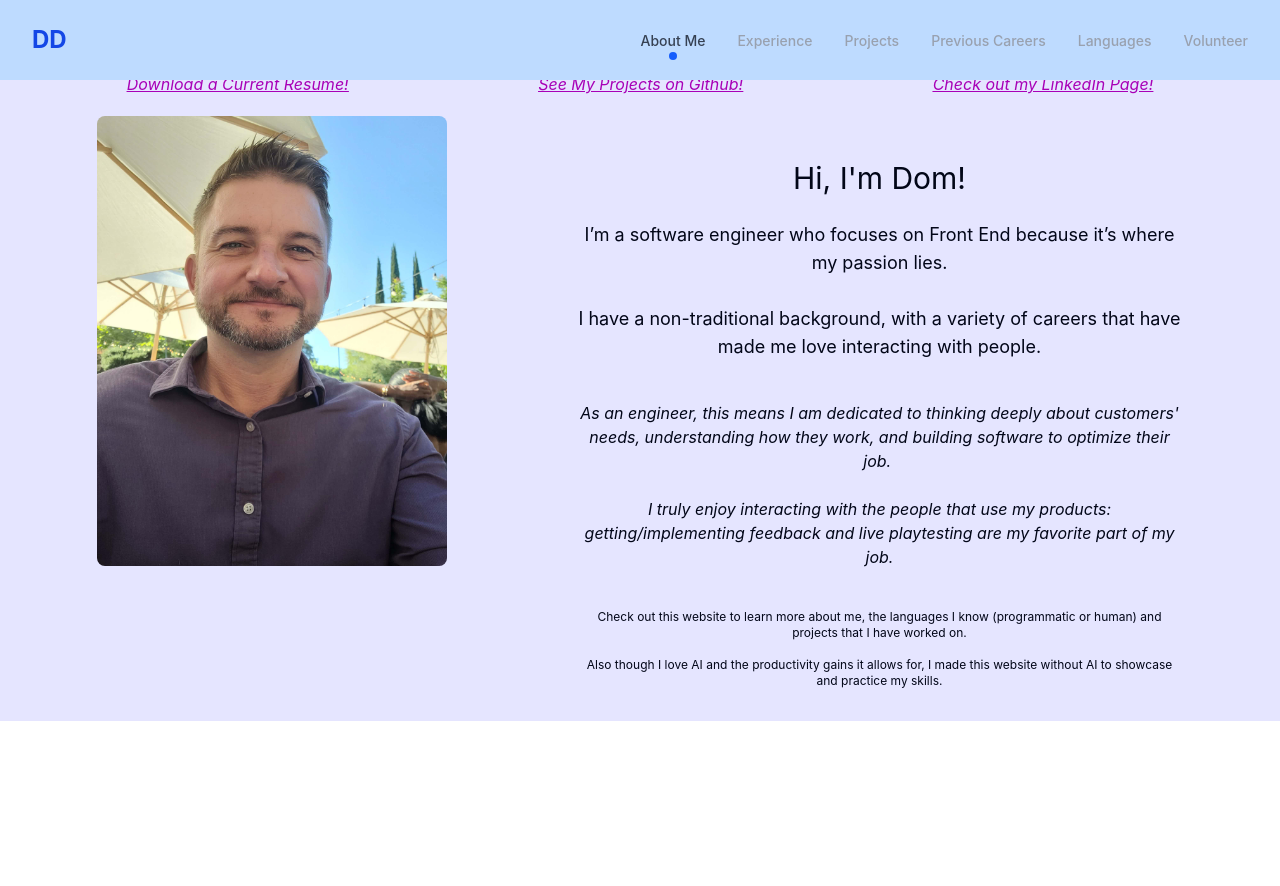
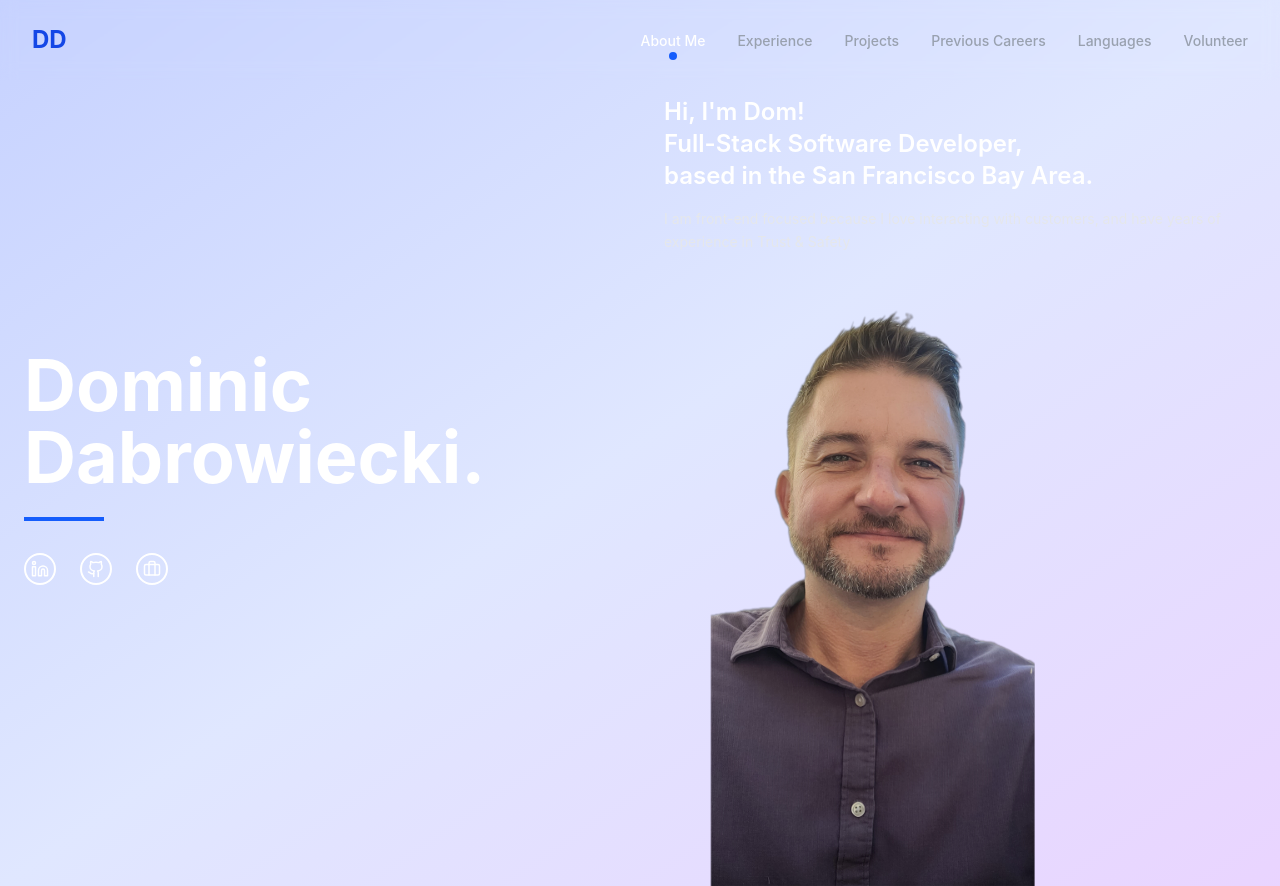
Before and after one commit to ddabrowiecki/domdab, a React (Vite) app: page / in a window 1280 px wide. Before the commit the page ends 800 px from the top, so only its background shows below. Built offline with nearby package versions, Linux system fonts and the light colour scheme.

Commit message:
Save progress

```diff
--- a/src/App.css
+++ b/src/App.css
@@ -2,11 +2,8 @@
 @reference "./index.css";
 
 #root {
-  max-width: 1280px;
-  margin: 0 auto;
-  padding: 2rem;
-  text-align: center;
-  background-color: rgb(0, 0, 255, 0.1);
+  margin: 0;
+  padding: 0;
 }
 
 .card {
--- a/src/components/LandingPage.tsx
+++ b/src/components/LandingPage.tsx
@@ -1,41 +1,59 @@
-import DomProfilePic from "../assets/DomProfilePic.jpg";
+import DomProfilePicNoBG from "../assets/DomProfilePicNoBG.png";
 import resume from "@/assets/Dabrowiecki-FS2026.pdf";
-import {
-  landingPageCopyHead,
-  landingPageCopyEnding,
-  landingPageCopyItalic,
-} from "@/data/utils";
+import { Github, Linkedin, Briefcase } from "lucide-react";
 
 const LandingPage = () => {
   return (
-    <>
-      <div className="mt-10 flex justify-around text-fuchsia-700 underline">
-        <a href={`${resume}`} download="DDabrowiecki-2026.pdf">
-          <em>Download a Current Resume!</em>
-        </a>
-        <a href="https://www.github.com/ddabrowiecki">
-          <em>See My Projects on Github!</em>
-        </a>
-        <a href="https://www.linkedin.com/in/dominic-v-dabrowiecki/">
-          <em>Check out my LinkedIn Page!</em>
-        </a>
-      </div>
-        <div className="sm:flex sm:flex-row sm:justify-around mt-5">
-          <img className="h-[200px] ml-[25%] sm:ml-0 rounded-md sm:h-[450px] sm:w-[350px]" src={DomProfilePic} />
-          <div className="mt-10 sm:w-[50%]">
-            <p className="intro">Hi, I'm Dom!</p>
-            <p className="whitespace-pre-wrap pt-5 text-xs sm:text-lg">
-              {landingPageCopyHead}
+    <div className="min-h-screen bg-gradient-to-br from-indigo-200 via-indigo-100 to-purple-200 pt-24 px-6">
+      <div className="max-w-7xl mx-auto">
+        <div className="flex flex-col lg:flex-row items-center gap-12">
+
+          <div className="flex-1 text-white">
+            <h1 className="text-6xl sm:text-7xl font-bold mb-6">
+              Dominic<br />Dabrowiecki.
+            </h1>
+
+            <div className="w-20 h-1 bg-blue-600 mb-8"></div>
+
+            <div className="flex gap-6 mb-12">
+              <a href="https://www.linkedin.com/in/dominic-v-dabrowiecki/" target="_blank" rel="noopener noreferrer" className="w-8 h-8 rounded-full border-2 border-white flex items-center justify-center hover:bg-white hover:bg-opacity-20 transition">
+                <Linkedin size={18} />
+              </a>
+              <a href="https://www.github.com/ddabrowiecki" target="_blank" rel="noopener noreferrer" className="w-8 h-8 rounded-full border-2 border-white flex items-center justify-center hover:bg-white hover:bg-opacity-20 transition">
+                <Github size={18} />
+              </a>
+              <a href={`${resume}`} download="DDabrowiecki-2026.pdf" className="w-8 h-8 rounded-full border-2 border-white flex items-center justify-center hover:bg-white hover:bg-opacity-20 transition">
+                <Briefcase size={18} />
+              </a>
+            </div>
+          </div>
+
+          <div className="flex-1 flex flex-col">
+
+            <h2 className="text-white text-2xl font-semibold mb-4">
+              Hi, I'm Dom! <br />Full-Stack Software Developer,<br />based in the San Francisco Bay Area.
+            </h2>
+
+            <p className="text-gray-200 text-sm leading-relaxed mb-8">
+              I am front-end focused because I love interacting with customers, and have years of experience in Trust & Safety
             </p>
-            <p className="whitespace-pre-wrap pt-10 text-xs sm:text-base italic">
-              {landingPageCopyItalic}
-            </p>
-            <p className="whitespace-pre-wrap pt-10 text-xs sm:text-xs">
-              {landingPageCopyEnding}
-            </p>
+
+            {/* <a href="#story" className="text-blue-600 font-semibold flex items-center gap-2 mb-12 hover:gap-4 transition-all">
+              My story <span>→</span>
+            </a> */}
+
+            <div className="relative group">
+                <img
+                  src={DomProfilePicNoBG}
+                  alt="Profile"
+                  className="w-full max-w-md h-150 object-cover rounded-lg hover:shadow-2xl transition"
+                />
+            </div>
           </div>
         </div>
-    </>
+
+      </div>
+    </div>
   );
 };
 
--- a/src/components/NavBar.tsx
+++ b/src/components/NavBar.tsx
@@ -13,7 +13,7 @@ const NavBar = () => {
   ];
 
   return (
-    <nav className="fixed top-0 left-0 right-0 bg-blue-200 bg-opacity-90 backdrop-blur z-50">
+    <nav className="fixed top-0 left-0 right-0 bg-opacity-90 backdrop-blur z-50">
       <div className="max-w-7xl mx-auto px-8 py-6 flex items-center justify-between">
         <Link to="/" className="text-2xl font-bold text-blue-700">
           DD
@@ -26,7 +26,7 @@ const NavBar = () => {
                 to={item.path}
                 className={`text-sm font-medium transition-colors ${
                   location.pathname === item.path
-                    ? "text-gray-700"
+                    ? "text-white"
                     : "text-gray-400 hover:text-gray-600"
                 }`}
               >
```
Also changed, not shown: src/assets/DomProfilePicNoBG.png (added).
